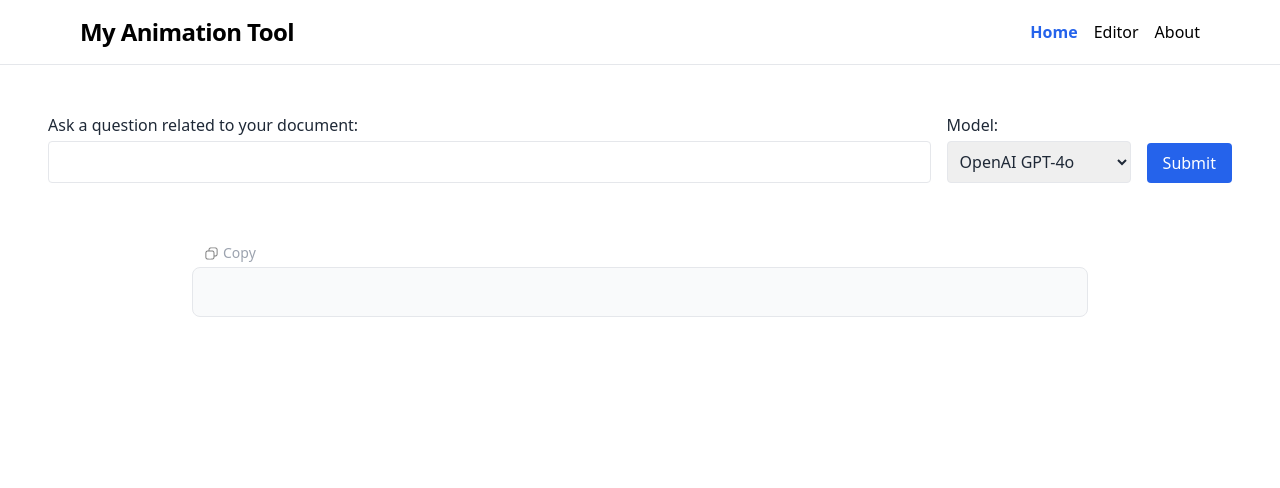
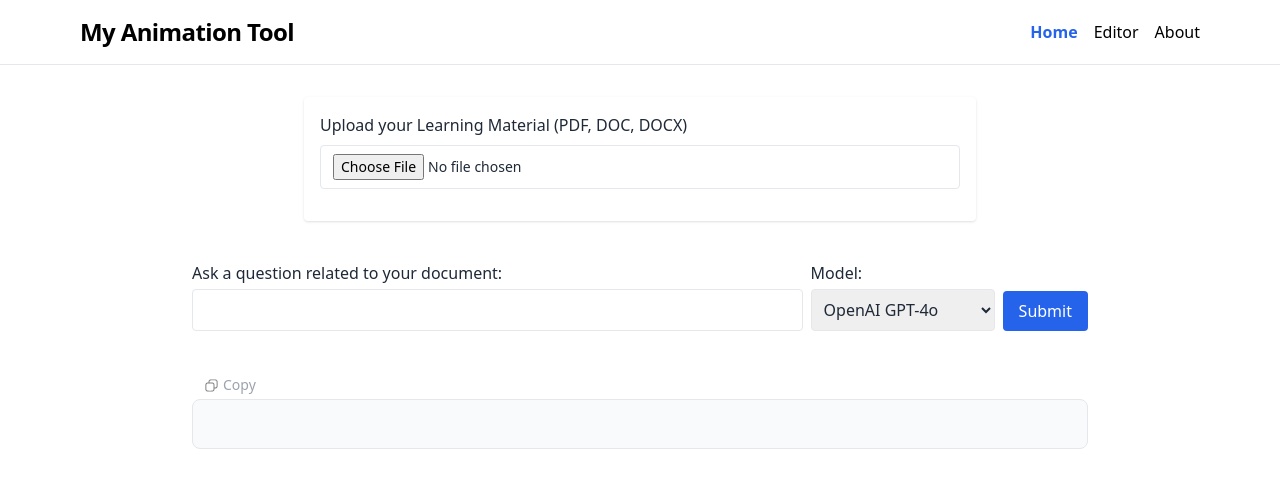
Before and after one commit to ElaineCHL/Animation-Generator, a React (Vite) app in the folder frontend/: page / in a window 1280 px wide. Shown: the top 488 px of the page. Built offline with nearby package versions, Linux system fonts and the light colour scheme.

Commit message:
Feat: Add mechanism to support file upload

```diff
--- a/frontend/package.json
+++ b/frontend/package.json
@@ -12,8 +12,10 @@
   "dependencies": {
     "@monaco-editor/react": "^4.7.0",
     "axios": "^1.10.0",
+    "clsx": "^2.1.1",
     "react": "^19.1.0",
     "react-dom": "^19.1.0",
+    "react-hot-toast": "^2.5.2",
     "react-router-dom": "^7.6.3"
   },
   "devDependencies": {
--- /dev/null
+++ b/frontend/src/components/FileUploader.tsx
@@ -0,0 +1,130 @@
+import clsx from 'clsx';
+import { useState, useCallback } from 'react';
+import type { ChangeEvent, FC } from 'react';
+import toast from 'react-hot-toast';
+import api from '../lib/axios.js';
+
+const ALLOWED_TYPES = [
+  'application/pdf',
+  'application/msword',
+  'application/vnd.openxmlformats-officedocument.wordprocessingml.document',
+];
+
+const FileUploader: FC = () => {
+  const [file, setFile] = useState<File | null>(null);
+  const [uploading, setUploading] = useState<boolean>(false);
+  const [uploadStatus, setUploadStatus] = useState<'Uploaded' | 'Failed' | ''>('');
+  const [error, setError] = useState<string>("");
+
+  const handleFileChange = useCallback((e: ChangeEvent<HTMLInputElement>) => {
+    const file = e.target.files?.[0];
+    if (!file) return;
+
+    if (!ALLOWED_TYPES.includes(file.type)) {
+      alert('File type not supported. Please upload a PDF, DOC, or DOCX file.');
+      return;
+    }
+    setFile(file);
+    setUploadStatus('');
+  }, []);
+
+  const handleUpload = async () => {
+    setError("");
+    setUploading(true);
+
+    if (!file) return;
+    const { name, type } = file;
+
+    // TODO: add upload file logic
+    try {
+      console.log(file);
+
+      setUploadStatus('Uploaded');
+      toast.success("Uploaded successfully.")
+    } catch (err: unknown) {
+      let errorMsg = 'An unknown error occurred.';
+
+      if (err && typeof err === 'object' && 'response' in err) {
+        const errorObj = err as { response?: { data?: { message?: string }, status?: number } };
+        errorMsg = errorObj.response?.data?.message || `Server error: ${errorObj.response?.status}`;
+      } else if (err instanceof Error) {
+        errorMsg = err.message;
+      }
+      setError(errorMsg);
+      setUploadStatus('Failed');
+      toast.error(errorMsg);
+    }
+    setUploading(false);
+  };
+
+  const removeFile = useCallback(() => {
+    setFile(null);
+    setUploadStatus('');
+  }, []);
+
+  return (
+    <div className="max-w-2xl mx-auto p-4 bg-white shadow rounded">
+      <div className="mb-4">
+        <label htmlFor="fileInput" className="block font-medium mb-2">
+          Upload your Learning Material (PDF, DOC, DOCX)
+        </label>
+        <input
+          id="fileInput"
+          type="file"
+          className="block w-full border rounded px-3 py-2 text-sm focus:outline-none focus:ring focus:border-blue-500"
+          accept=".pdf,.doc,.docx"
+          onChange={handleFileChange}
+          disabled={uploading}
+        />
+      </div>
+
+      {file && (
+        <>
+          <div className="mb-4 border rounded">
+            <div className="flex justify-between items-center px-4 py-2">
+              <div className="flex-grow">
+                <div className="font-medium">{file.name}</div>
+                <small className="text-gray-500">
+                  <span className={clsx({
+                    'text-green-600': uploadStatus === 'Uploaded',
+                    'text-red-600': uploadStatus === 'Failed',
+                    'text-gray-400': uploadStatus === '',
+                  })}>
+                    {uploadStatus || 'Pending'}
+                    {uploadStatus === 'Uploaded' && ' ✓'}
+                    {uploadStatus === 'Failed' && ' ✗'}
+                  </span>
+                </small>
+              </div>
+            </div>
+          </div>
+
+          <div className="flex gap-3 items-center mb-4">
+            <button
+              className="bg-blue-600 text-white px-4 py-2 rounded hover:bg-blue-700 disabled:opacity-50"
+              onClick={handleUpload}
+              disabled={uploading || !file}
+            >
+              <span>
+                {uploading && (
+                  <span className="animate-spin inline-block w-4 h-4 border-2 border-white border-t-transparent rounded-full mr-2" />
+                )}
+                Upload
+              </span>
+            </button>
+
+            <button
+              className="border border-red-500 text-red-600 px-4 py-2 rounded hover:bg-red-50 disabled:opacity-50"
+              onClick={removeFile}
+              disabled={uploading}
+            >
+              Clear
+            </button>
+          </div>
+        </>
+      )}
+    </div>
+  );
+};
+
+export default FileUploader;
--- a/frontend/src/components/Form.tsx
+++ b/frontend/src/components/Form.tsx
@@ -42,9 +42,8 @@ const UploadForm: React.FC<UploadFormProps> = ({ onSubmit, isLoading }) => {
   };
 
   return (
-    <form onSubmit={handleSubmit} className="container mx-auto p-4 rounded">
-      <div className="flex flex-row flex-wrap">
-        <div className="mb-4 px-2 flex-1 min-w-[250px]">
+<form onSubmit={handleSubmit} className="container max-w-4xl mx-auto pt-10 rounded">      <div className="flex flex-row flex-wrap">
+        <div className="mb-4 flex-1 min-w-[250px]">
           <label className="mb-1 block">Ask a question related to your document:</label>
           <input
             type="text"
@@ -69,7 +68,7 @@ const UploadForm: React.FC<UploadFormProps> = ({ onSubmit, isLoading }) => {
           </select>
         </div>
 
-        <div className="mb-4 px-2 flex items-end">
+        <div className="mb-4 flex items-end">
           <button
             type="submit"
             disabled={isLoading}
--- a/frontend/src/main.tsx
+++ b/frontend/src/main.tsx
@@ -3,12 +3,14 @@ import App from './App.tsx';
 import { StrictMode } from 'react'
 import { createRoot } from 'react-dom/client'
 import { BrowserRouter } from 'react-router-dom';
+import { Toaster } from "react-hot-toast"
 
 
 createRoot(document.getElementById('root')!).render(
   <StrictMode>
     <BrowserRouter>
       <App />
+      <Toaster></Toaster>
     </BrowserRouter>
   </StrictMode>,
 )
--- a/frontend/src/pages/HomePage.tsx
+++ b/frontend/src/pages/HomePage.tsx
@@ -3,6 +3,7 @@ import axiosInstance, { isAxiosError } from "../lib/axios";
 import { Util } from "../lib/Utils";
 import Form from "../components/Form";
 import CopyButton from "../components/CopyButton";
+import FileUploader from "../components/FileUploader";
 
 const HomePage = () => {
   const [isLoading, setIsLoading] = useState(false);
@@ -40,6 +41,7 @@ const HomePage = () => {
 
   return (
     <div className="min-h-screen bg-white text-gray-800 px-6 py-8">
+      <FileUploader />
       <Form onSubmit={handleFormSubmit} isLoading={isLoading} />
       {error && (
         <div className="mt-4 max-w-2xl mx-auto text-red-600 bg-red-100 border border-red-300 rounded p-4">
```
Also changed, not shown: 1 other file (tests, documents, lock files or other folders).
